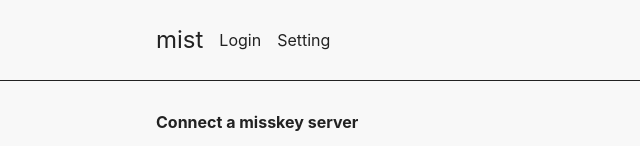
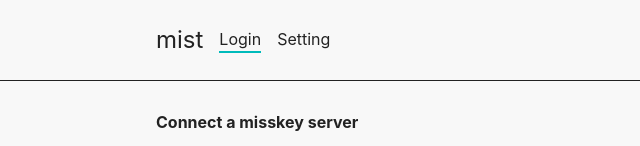
Before and after one commit to marihachi/mist, a React (Vite) app: page / in a window 1280 px wide. Shown: the top 146 px of the page, without its empty margins (84-724 px from the left). Built offline with nearby package versions, Linux system fonts and the light colour scheme.

Commit message:
Update menu style

```diff
--- a/src/views/App.css
+++ b/src/views/App.css
@@ -88,6 +88,10 @@
   margin-right: 1rem;
 }
 
+.menu-button.active {
+  border-bottom: 2px solid var(--main-color);
+}
+
 /* Header right-side */
 
 .account-info {
```
